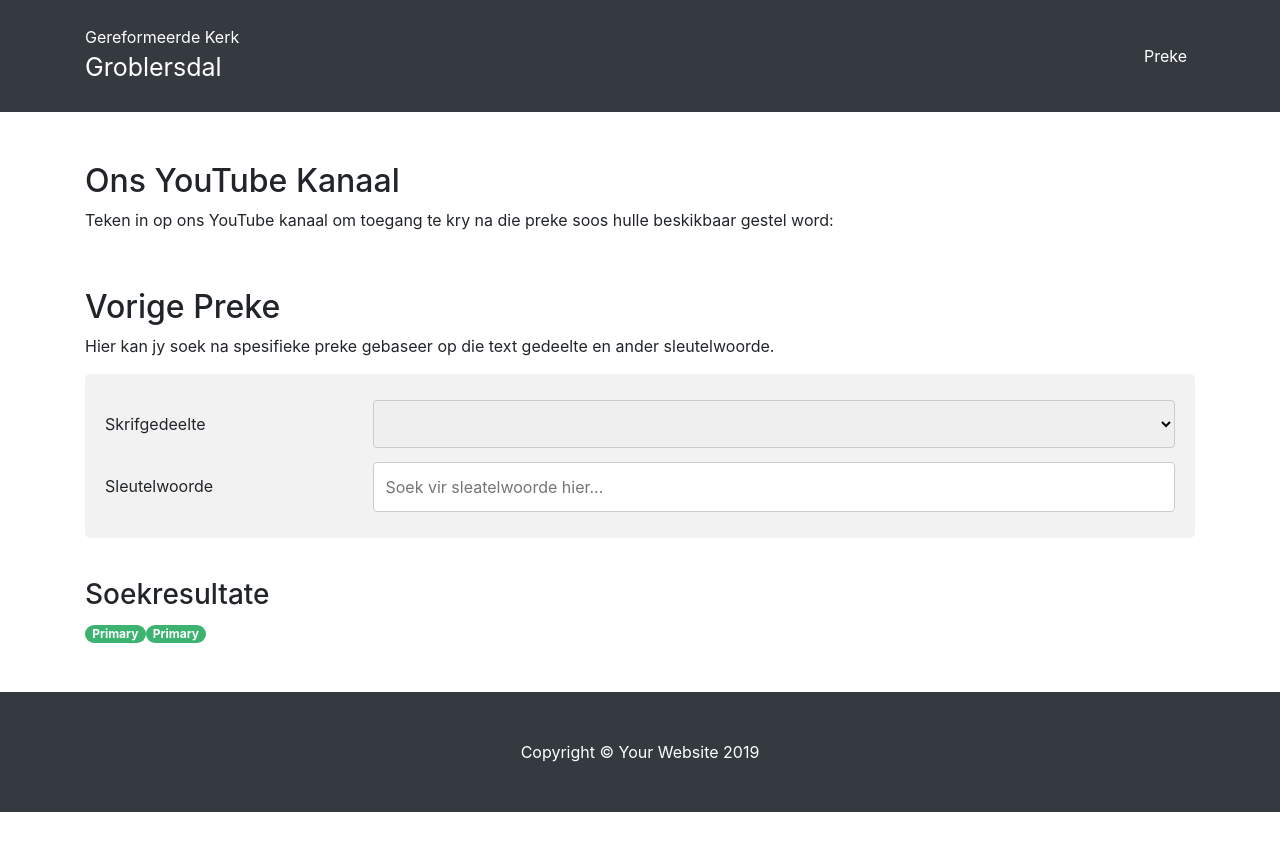
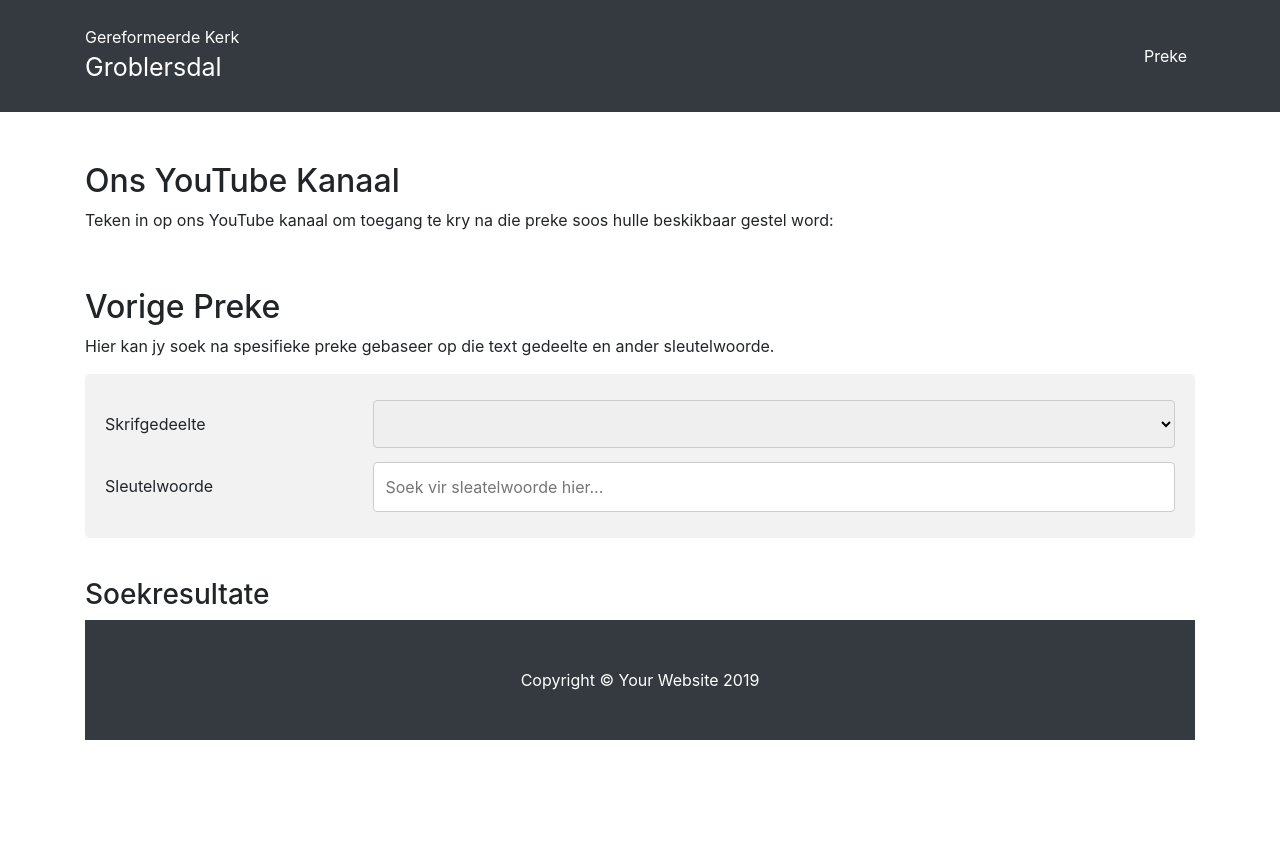
Before and after one commit to gkgd/website, a Jekyll site: the page built from preke.md, in a window 1280 px wide. Shown: the top 851 px of the page. Built offline with Jekyll 4.4.1, drawn with Linux system fonts in a browser that asks for light colours; comment, search, counter and statistics services are not loaded.

Commit message:
Update preke.md

```diff
--- a/preke.md
+++ b/preke.md
@@ -120,6 +120,4 @@ Hier kan jy soek na spesifieke preke gebaseer op die text gedeelte en ander sleu
 </div>
 <br/>
 ### Soekresultate
-<div id="results" class="grid-container">
-    <div><span class="badge badge-pill badge-primary">Primary</span><span class="badge badge-pill badge-primary">Primary</span></div>
-</div>
+<div id="results" class="grid-container"/>
```
